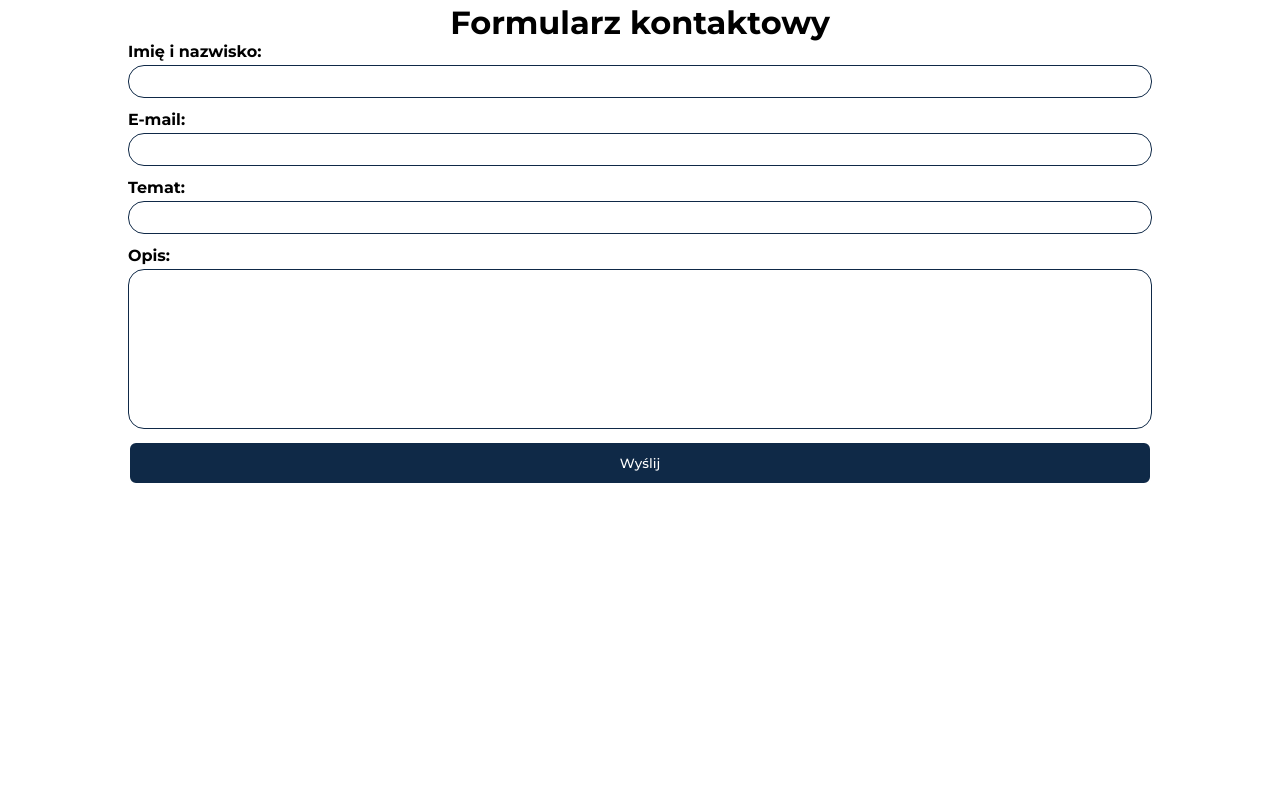
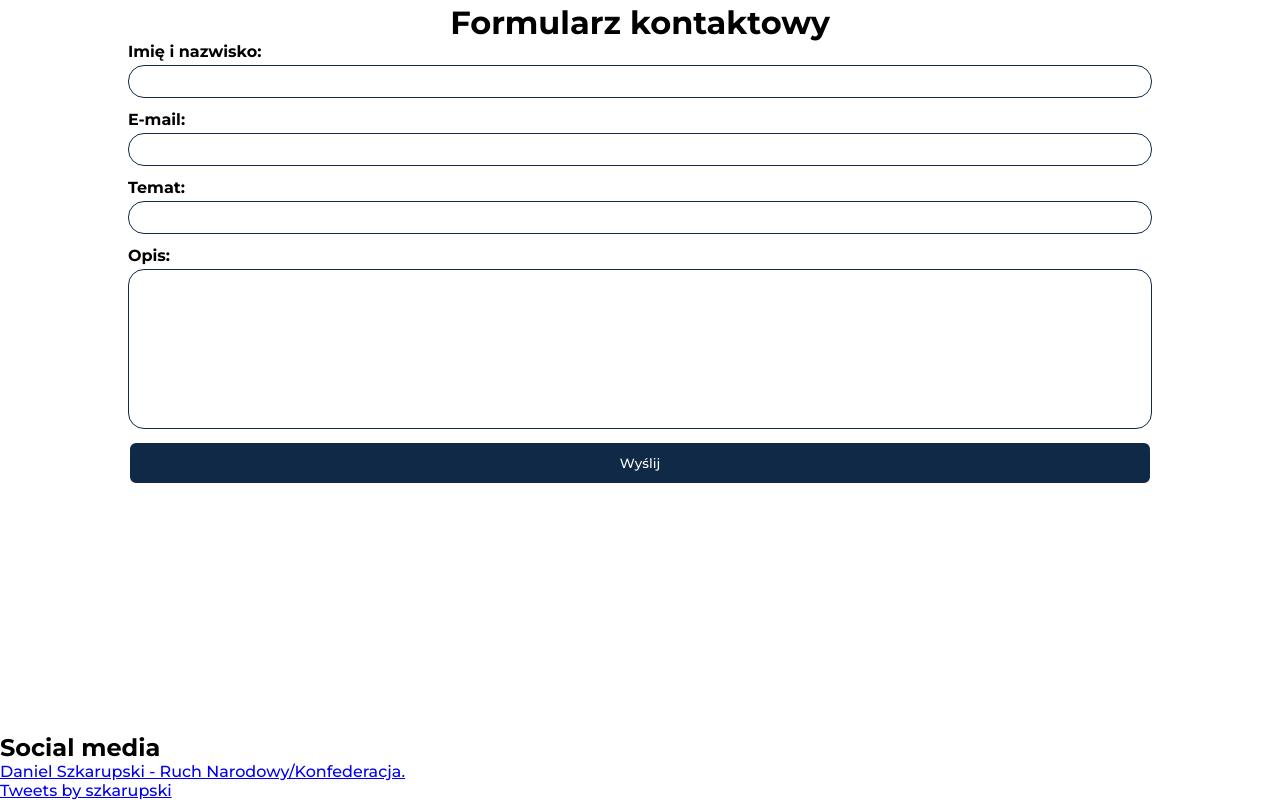
Before and after one commit to WitWitWitek/daniel-szkarupski-website, a Next.js app: page / in a window 1280 px wide. Shown: the part 867-1667 px from the top of the page. Before the commit the page ends 1600 px from the top, so only its background shows below. Built offline with nearby package versions, Linux system fonts and the light colour scheme.

Commit message:
social media section created

```diff
--- a/src/app/components/Navbar/NavLarge/NavLarge.tsx
+++ b/src/app/components/Navbar/NavLarge/NavLarge.tsx
@@ -7,7 +7,7 @@ export default function NavLarge() {
       <div>
         <Link href='/' className={styles["navbar__link"]} >O mnie</Link>
         <Link href='/' className={styles["navbar__link"]} >Blog</Link>
-        <Link href='/' className={styles["navbar__link"]} >Social Media</Link>
+        <a href='/#social-media' className={styles["navbar__link"]} >Social Media</a>
         <a href='/#kontakt' className={styles["navbar__link"]} >Kontakt</a>
       </div>
       <div>
--- a/src/app/components/Navbar/NavSmall/NavSmall.tsx
+++ b/src/app/components/Navbar/NavSmall/NavSmall.tsx
@@ -16,7 +16,7 @@ export default function NavSmall() {
       <div className={`${styles["navbar__menu"]} ${isMenuOpen ? styles["navbar__menu-active"] : ''}`}>
         <Link href='/' className={styles["navbar__menu-link"]}>O mnie</Link>
         <Link href='/' className={styles["navbar__menu-link"]}>Blog</Link>
-        <Link href='/' className={styles["navbar__menu-link"]}>Social Media</Link>
+        <a href='/#social-media' className={styles["navbar__menu-link"]}>Social Media</a>
         <a href='/#kontakt' className={styles["navbar__menu-link"]}>Kontakt</a>
         <Link href='/' className={styles["navbar__menu-link"]}>Dołącz do nas</Link>
         <Link href='/' className={styles["navbar__menu-link"]}>Wesprzyj</Link>
--- /dev/null
+++ b/src/app/components/SocialMedia/SocialMedia.tsx
@@ -0,0 +1,11 @@
+export default function SocialMedia() {
+    return (
+        <section>
+            <h2>Social media</h2>
+            <div>
+                <div className="fb-page" data-href="https://www.facebook.com/szkarupski" data-tabs="timeline" data-width="" data-height="" data-small-header="true" data-adapt-container-width="true" data-hide-cover="true" data-show-facepile="true"><blockquote cite="https://www.facebook.com/szkarupski" className="fb-xfbml-parse-ignore"><a href="https://www.facebook.com/szkarupski">Daniel Szkarupski - Ruch Narodowy/Konfederacja.</a></blockquote></div>
+                <a className="twitter-timeline" href="https://twitter.com/szkarupski?ref_src=twsrc%5Etfw">Tweets by szkarupski</a>
+            </div>
+        </section>
+    )
+}
--- a/src/app/layout.tsx
+++ b/src/app/layout.tsx
@@ -1,6 +1,6 @@
+import Script from 'next/script'
 import Navbar from './components/Navbar/Navbar'
 import './globals.scss'
-
 export const metadata = {
   title: 'Daniel Szkarupski',
   description: 'Kandydat nr 2 Konfederacji do Sejmu RP w wojewódzctwie opolskim',
@@ -18,6 +18,19 @@ export default function RootLayout({
         <>
           {children}
         </>
+        <div id="fb-root"></div>
+        <Script
+          async
+          defer
+          crossOrigin='anonymous'
+          src='https://connect.facebook.net/en_GB/sdk.js#xfbml=1&version=v16.0'
+          nonce='lCqYkqwv'
+        />
+        <Script
+          async
+          src="https://platform.twitter.com/widgets.js"
+          charSet='utf-8'
+         />
       </body>
     </html>
   )
--- a/src/app/page.tsx
+++ b/src/app/page.tsx
@@ -1,11 +1,12 @@
 import ContactForm from './components/ContactForm/ContactForm'
 import HomeBanner from './components/HomeBanner/HomeBanner'
-
+import SocialMedia from './components/SocialMedia/SocialMedia'
 export default function Home() {
   return (
     <>
       <HomeBanner />
       <ContactForm />
+      <SocialMedia />
     </>
   )
 }
```
